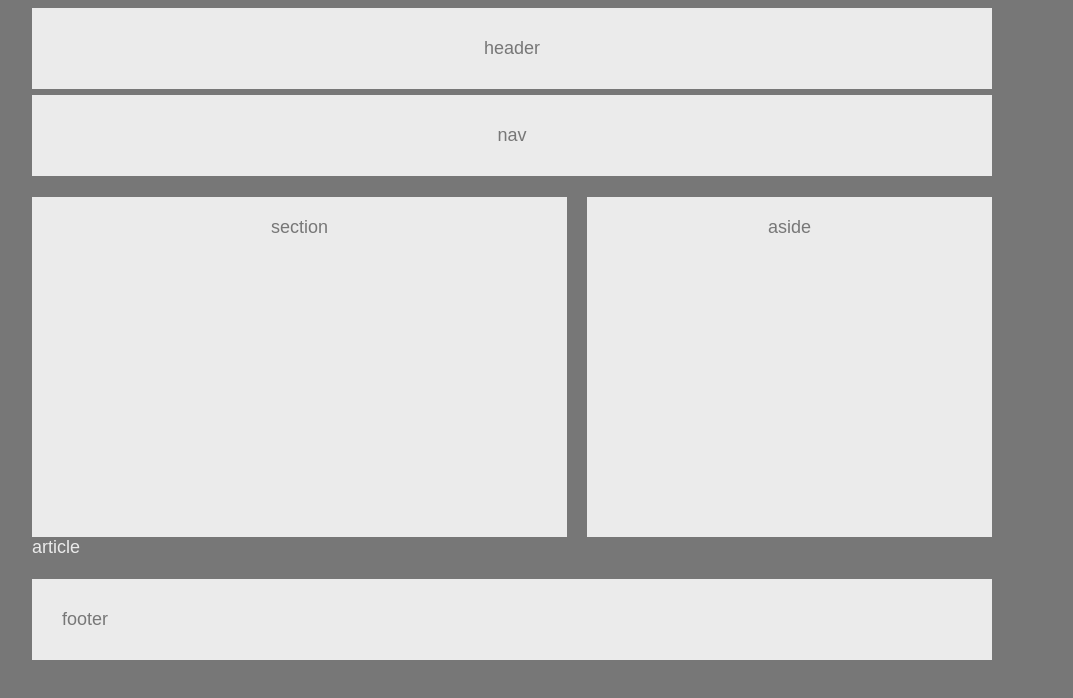
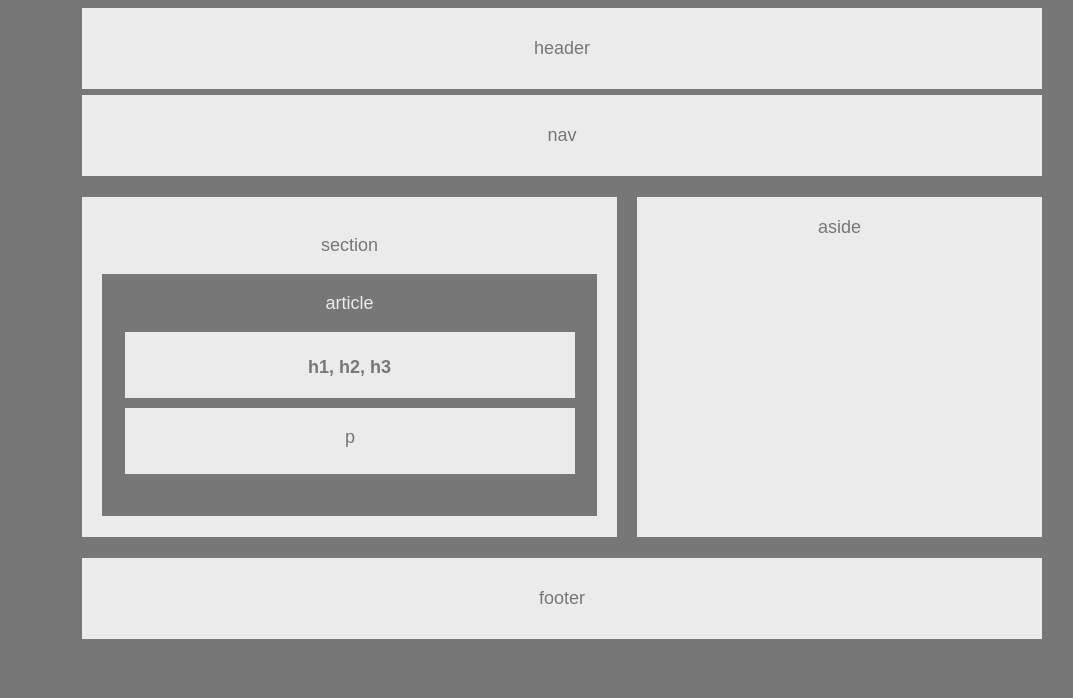
Before and after one commit to trome23/HW-Wireframe, a plain HTML site: page index.html in a window 1280 px wide. Shown: the whole page, without its empty margins (168-1241 px from the left). Drawn offline with Linux system fonts and the light colour scheme.

Commit message:
Final HW Submission

```diff
--- a/index.css
+++ b/index.css
@@ -4,7 +4,7 @@ body {
     background-color: #777;
     width: 960px;
     font-size: 18px;
-    margin-left: 200px;
+    margin-left: 250px;
 }
 
 Header {
@@ -21,12 +21,12 @@ nav {
 }
 
 .left-section {
+    background: #ebebeb;
     float: left;
     text-align: center;
     Height: 300px;
     width: 495px;
     padding: 20px;
-
 }
 
 .right-section {
@@ -37,18 +37,33 @@ nav {
     padding: 20px;
  }
 
-Article {
+.article {
     color: #ebebeb;
     background: #777;
-    color: '#ebebeb';
+    width:493px;
+    height: 240px;
+    padding: 1px;
 }
 
-H1, P {
+.article-header {
+    background-color: #ebebeb;
+    width: 450px;
+    height: 65px;
     color: #777;
-    background: #ebebeb;
+    margin: 0 auto;
+    padding-top: 1px;
 }
 
-.row:after {
+.article-p {
+    background-color: #ebebeb;
+    width: 450px;
+    height: 65px;
+    color: #777;
+    margin: 10px 20px 0px 22px;
+    padding-top: 1px;
+}
+
+.container:after {
     content: "";
     display: table;
     clear: both;
@@ -57,4 +72,5 @@ H1, P {
 Footer {
     background: #ebebeb;
     padding: 30px;
+    text-align: center;
 }
--- a/index.html
+++ b/index.html
@@ -17,15 +17,29 @@
         </nav>
     </div>
     <br>
-    <Main>
-        <div class="row">
-            <div class="left-section" style="background-color:#ebebeb;">section</div>
-            <div class="right-section" style="background-color:#ebebeb;">aside</div>
+        <div class="container">
+            <section class="left-section">
+                <p>
+                    section
+                </p>
+                    <div class="article">
+                    <p>
+                        article
+                    </p>
+                    <div class="article-header">
+                        <h4>
+                        h1, h2, h3
+                        </h4>
+                    </div>
+                    <div class="article-p">
+                        <p>
+                            p
+                        </p>
+                    </div>
+                </div>
+            </section>
+            <section class="right-section" style="background-color:#ebebeb;">aside</section>
         </div>
-            <article>
-                article
-            </article>
-    </Main>
     <br>
     <footer>
         footer
```
